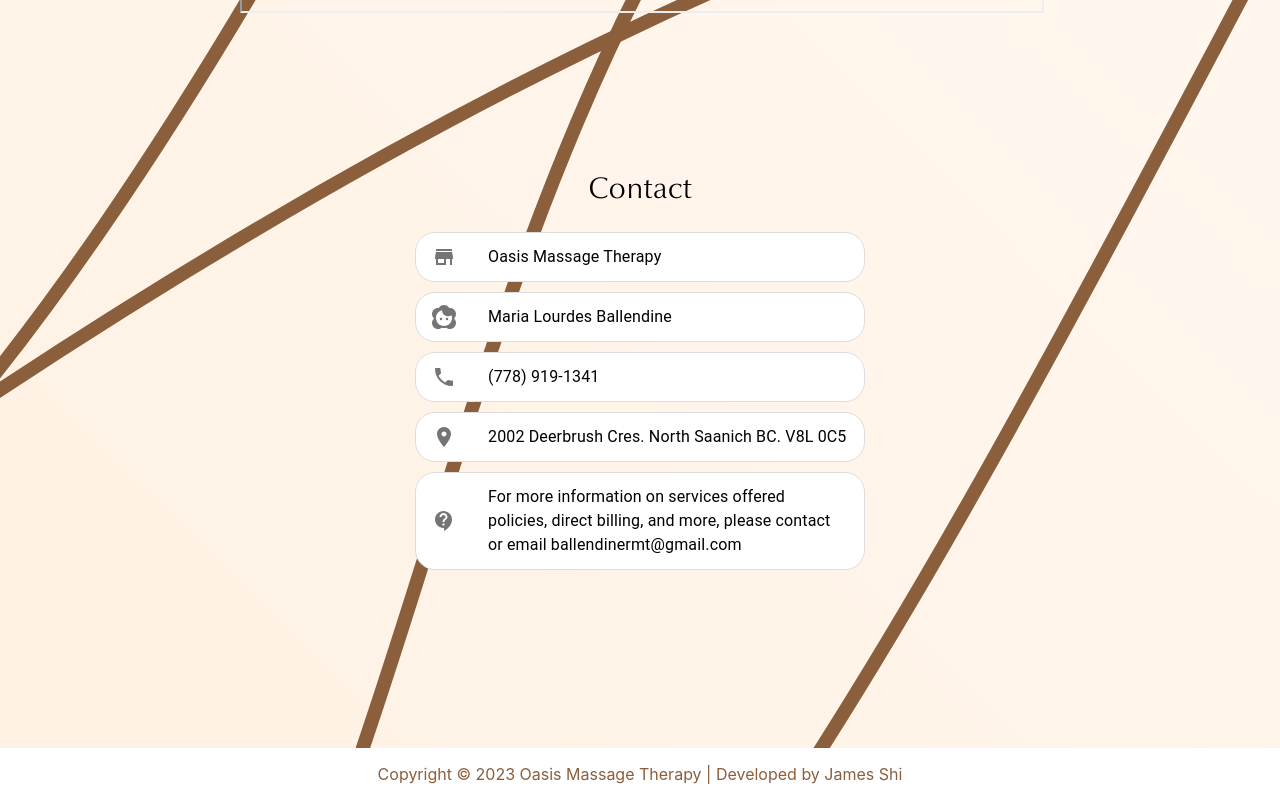
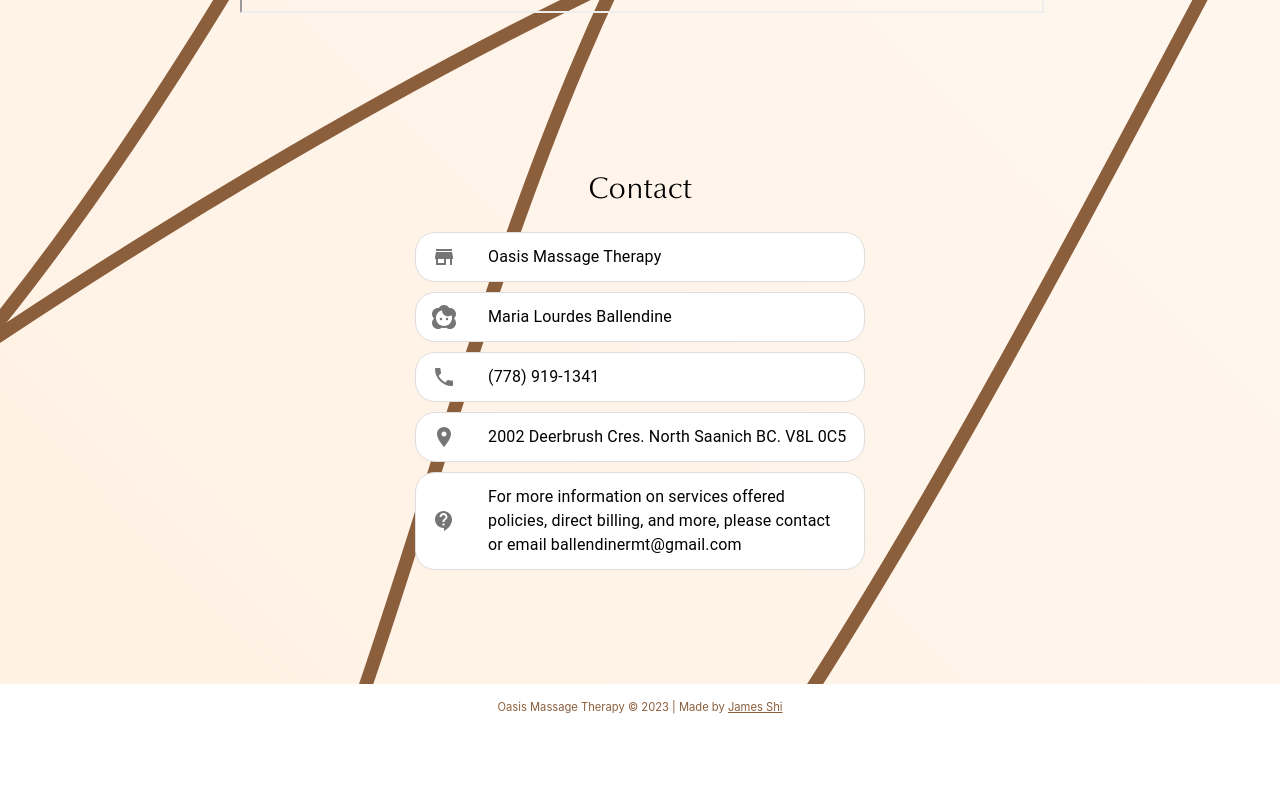
Before and after one commit to jshiii117/oasis-massage-saanich, a React (Create React App) app: page / in a window 1280 px wide. Shown: the part 3062-3862 px from the top of the page. After the commit the page ends 3792 px from the top, so only its background shows below. Built offline with nearby package versions, Linux system fonts and the light colour scheme; grey boxes are pictures that could not be loaded.

Commit message:
Frontend fixes

```diff
--- a/src/App.js
+++ b/src/App.js
@@ -1,6 +1,6 @@
 import "./App.css";
 import React, { useRef } from "react";
-import { Grid, Container } from "@mui/material";
+import { Grid } from "@mui/material";
 import styled from "styled-components";
 import CustomAppBar from ".//components/appbar";
 import LandingSection from "./components/landingSection";
@@ -23,7 +23,7 @@
 
   const GridContainer = styled(Grid)`
     display: flex;
-    padding: 3rem;
+    // padding: 3rem;
     @media (min-width: 960px) {
       padding: 6rem;
     }
--- a/src/components/contactSection.js
+++ b/src/components/contactSection.js
@@ -1,7 +1,6 @@
 import React, { forwardRef } from "react";
 import {
   Grid,
-  Box,
   List,
   ListItem,
   ListItemIcon,
@@ -14,7 +13,6 @@
 import StoreIcon from "@mui/icons-material/Store";
 import ContactSupportIcon from "@mui/icons-material/ContactSupport";
 import { OptimaType } from "../styles/globalStyles";
-import theme from "../styles/theme";
 
 const ContactSection = forwardRef((props, ref) => {
   return (
@@ -27,7 +25,7 @@
         width="100%"
         maxWidth={800}
         alignSelf="center"
-        sx={{ mb: 4, zIndex: 1 }}
+        sx={{ zIndex: 1 }}
       >
         <Grid item xs={12} sm={12} md={12} lg={12} xl={12}>
           <OptimaType
@@ -43,13 +41,8 @@
             direction="row"
             display="flex"
             width="100%"
-            sx={{ mb: 4, backgroundColor: "", justifyContent: "space-evenly" }}
+            sx={{ justifyContent: "space-evenly" }}
           >
-            {/* <img
-              src={process.env.PUBLIC_URL + "/25.png"}
-              alt="Contact Decor"
-              style={{ width: "300px" }}
-            /> */}
             <ContactList />
           </Grid>
         </Grid>
@@ -58,49 +51,46 @@
   );
 });
 
-const ListItemStyled = styled(ListItem)({
-  border: "1px solid #ddd",
-  borderRadius: "20px",
-  padding: "10px",
-  marginBottom: "10px",
-  backgroundColor: "white",
-});
-
 function ContactList() {
   return (
     <List>
-      <ListItemStyled>
-        <ListItemIcon>
-          <StoreIcon />
-        </ListItemIcon>
-        <ListItemText primary="Oasis Massage Therapy" />
-      </ListItemStyled>
-      <ListItemStyled>
-        <ListItemIcon>
-          <Face2Icon />
-        </ListItemIcon>
-        <ListItemText primary="Maria Lourdes Ballendine" />
-      </ListItemStyled>
-      <ListItemStyled>
-        <ListItemIcon>
-          <PhoneIcon />
-        </ListItemIcon>
-        <ListItemText primary="(778) 919-1341" />
-      </ListItemStyled>
-      <ListItemStyled>
-        <ListItemIcon>
-          <LocationOnIcon />
-        </ListItemIcon>
-        <ListItemText primary="2002 Deerbrush Cres. North Saanich BC. V8L 0C5" />
-      </ListItemStyled>
-      <ListItemStyled style={{ maxHeight: 400, maxWidth: 450 }}>
-        <ListItemIcon>
-          <ContactSupportIcon />
-        </ListItemIcon>
-        <ListItemText primary="For more information on services offered policies, direct billing, and more, please contact or email ballendinermt@gmail.com" />
-      </ListItemStyled>
+      <ContactListItem
+        primaryText={"Oasis Massage Therapy"}
+        icon={<StoreIcon />}
+      />
+      <ContactListItem
+        primaryText={"Maria Lourdes Ballendine"}
+        icon={<Face2Icon />}
+      />
+      <ContactListItem primaryText={"(778) 919-1341"} icon={<PhoneIcon />} />
+      <ContactListItem
+        primaryText={"2002 Deerbrush Cres. North Saanich BC. V8L 0C5"}
+        icon={<LocationOnIcon />}
+      />
+      <ContactListItem
+        primaryText={
+          "For more information on services offered policies, direct billing, and more, please contact or email ballendinermt@gmail.com"
+        }
+        icon={<ContactSupportIcon />}
+      />
     </List>
   );
 }
 
+function ContactListItem({ primaryText, icon }) {
+  const ListItemStyled = styled(ListItem)({
+    border: "1px solid #ddd",
+    borderRadius: "20px",
+    padding: "10px",
+    marginBottom: "10px",
+    backgroundColor: "white",
+  });
+
+  return (
+    <ListItemStyled style={{ maxHeight: 400, maxWidth: 450 }}>
+      <ListItemIcon>{icon}</ListItemIcon>
+      <ListItemText primary={primaryText} />
+    </ListItemStyled>
+  );
+}
 export default ContactSection;
--- a/src/components/footer.js
+++ b/src/components/footer.js
@@ -15,9 +15,17 @@
 const Footer = () => {
   return (
     <FooterContainer>
-      <Typography variant="body" sx={{ textAlign: "center" }}>
-        Copyright &copy; {new Date().getFullYear()} Oasis Massage Therapy |
-        Developed by James Shi
+      <Typography
+        variant="body"
+        sx={{ textAlign: "center", fontSize: "0.7rem" }}
+      >
+        Oasis Massage Therapy &copy; {new Date().getFullYear()} | Made by{" "}
+        <a
+          href="https://linkedin.com/in/jamesshi117/"
+          style={{ textDecoration: "underline", color: "inherit" }}
+        >
+          James Shi
+        </a>
       </Typography>
     </FooterContainer>
   );
```
Also changed, not shown: src/components/aboutSection.js (+1 -8 lines).
